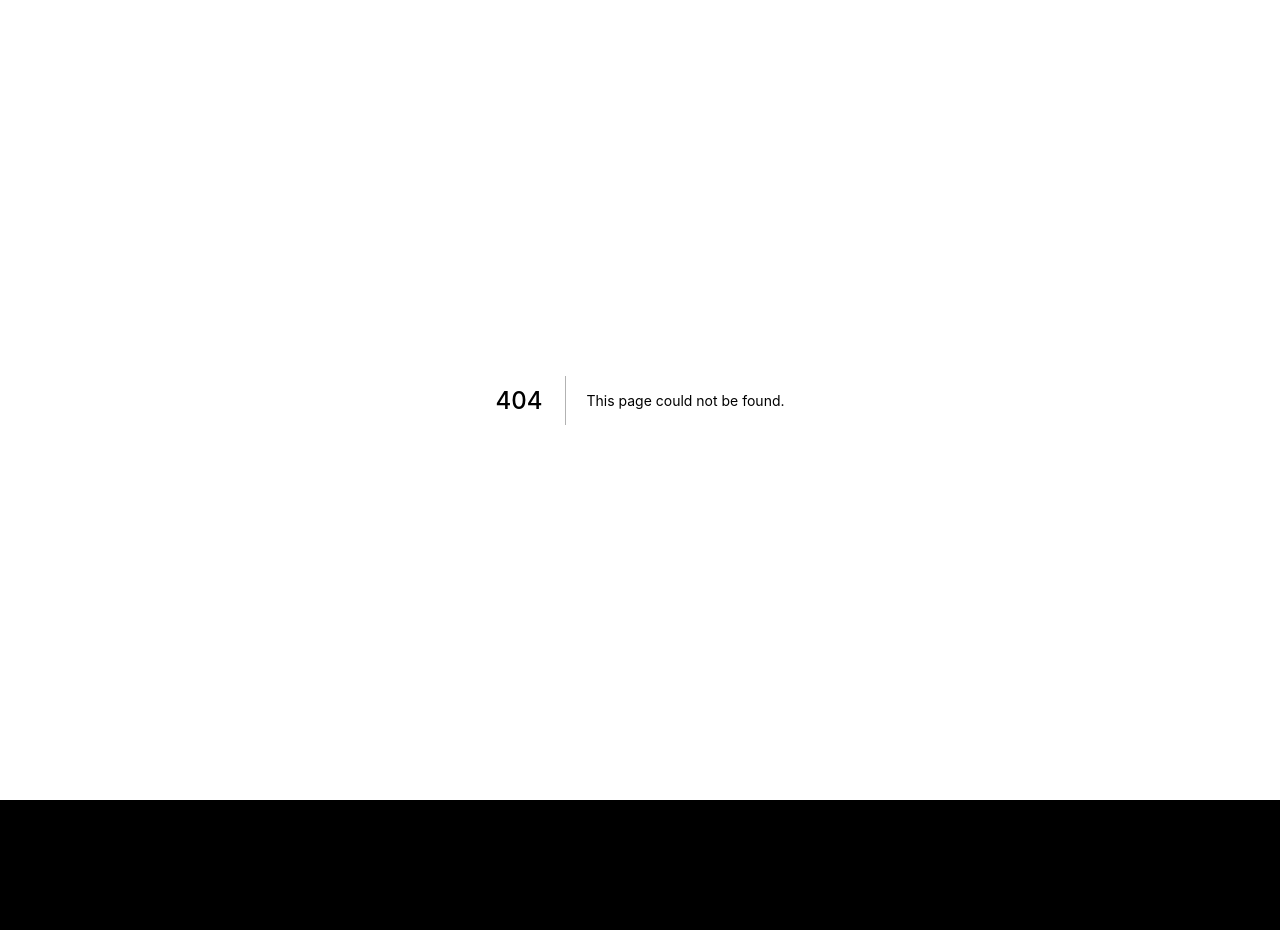
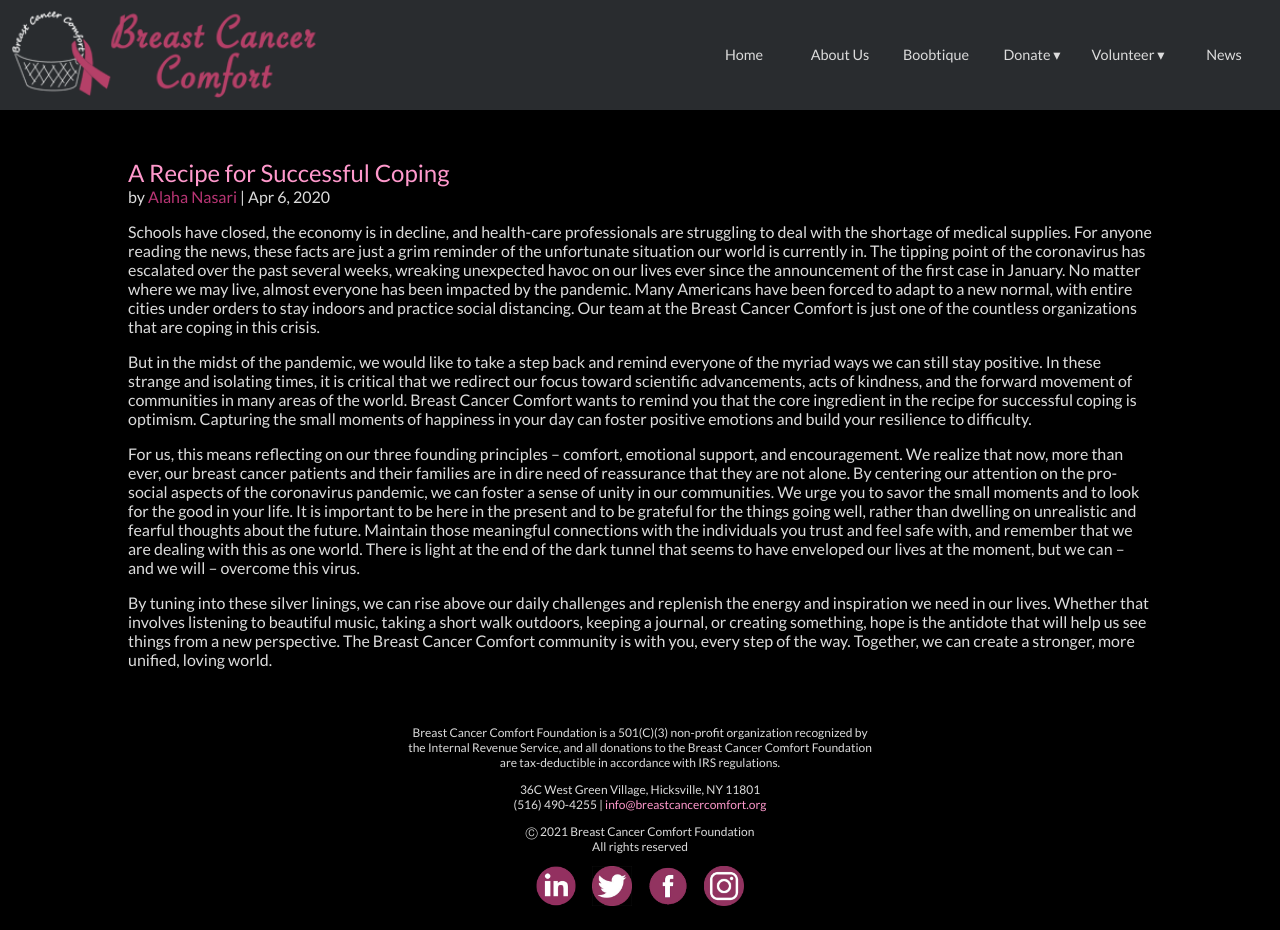
Before and after one commit to vishalicious213/bcc-v2, a Next.js app: page /news/2020-04-06 in a window 1280 px wide. Before the commit this address had no page. Before the commit the page ends 800 px from the top, so only its background shows below. Built offline with nearby package versions, Linux system fonts and the light colour scheme.

Commit message:
News: added news article

```diff
--- a/pages/news.js
+++ b/pages/news.js
@@ -6,7 +6,7 @@ import styles from '../styles/Home.module.css'
 const posts = [
   {id: '006', date: 'Jan 17, 2021', url: '/news/2021-01-17', title: 'How We Started and What We Do', author: 'Alaha Nasari', excerpt: 'Nearly five years ago, Breast Cancer Comfort was founded by survivor Deborah Cavolo. Like many other women, Debi felt there was an absence of community and conversation about breast cancer. Women diagnosed with breast cancer face issues that significantly impact their...'},
   {id: '005', date: 'May 25, 2020', url: '/news/2020-05-25', title: 'The Road to Recovery', author: 'Alaha Nasari', excerpt: 'Ever since the declaration of a national emergency in March, daily life in the United States has been changing rapidly with the spread of the coronavirus. States have mandated strict guidelines including orders to stay home and the cancellation of activities and large...'},
-  {id: '004', date: 'Apr 6, 2020', url: '/news/', title: 'A Recipe for Successful Coping', author: 'Alaha Nasari', excerpt: 'Schools have closed, the economy is in decline, and health-care professionals are struggling to deal with the shortage of medical supplies. For anyone reading the news, these facts are just a grim reminder of the unfortunate situation our world is currently in. The...'},
+  {id: '004', date: 'Apr 6, 2020', url: '/news/2020-04-06', title: 'A Recipe for Successful Coping', author: 'Alaha Nasari', excerpt: 'Schools have closed, the economy is in decline, and health-care professionals are struggling to deal with the shortage of medical supplies. For anyone reading the news, these facts are just a grim reminder of the unfortunate situation our world is currently in. The...'},
   {id: '003', date: 'Dec 31, 2019', url: '/news/', title: "It's Not Too Late To Donate!!!", author: 'Debi Cavolo', excerpt: 'It is never too late to give and now would be a great time! Help us to continue our work with women and men undergoing treatment for breast cancer. With your donation we will provide someone with a “comfort basket, bag or chemo comfort” and can even put...'},
   {id: '002', date: 'Dec 15, 2019', url: '/news/', title: 'What to do when the end of the year is here and you are not ready', author: 'Debi Cavolo', excerpt: '2019 will be leaving us soon and I for one am not ready!! I just got used to the fact that New Years Day was over and I would now have to correct every date by putting a 9 instead of an 8. Valentines day has passed? When exactly was that because I must have blinked. I...'},
   {id: '001', date: 'Oct 24, 2019', url: '/news/', title: 'Hicksville High School senior raises awareness for breast cancer', author: 'Ann M Rose Guarascio', excerpt: 'A big big thank you! With a new school year having officially started in September, Breast Cancer Comfort Foundation is looking forward to the wonderful endeavors that will be taken by students who dedicate their time as volunteers to support our cause. Located in the...'},
--- /dev/null
+++ b/pages/news/2020-04-06.js
@@ -0,0 +1,54 @@
+import Head from 'next/head'
+import Nav from '../../components/nav'
+import Footer from '../../components/footer'
+import styles from '../../styles/Home.module.css'
+
+export default function Post() {
+  return (
+    <div className={styles.container}>
+        <Head>
+            <title>News | Breast Cancer Comfort Foundation</title>
+            <link rel="icon" href="/cropped-BCCF-basket-logo-white-5001-32x32.png" sizes="32x32" />
+            <link rel="icon" href="/cropped-BCCF-basket-logo-white-5001-192x192.png" sizes="192x192" />
+            <link rel="apple-touch-icon-precomposed" href="/cropped-BCCF-basket-logo-white-5001-180x180.png" />
+        </Head>
+
+        <Nav />
+
+        <main className={styles.main}>
+            <div className='post'>
+                <h2 className='no-space-below'>A Recipe for Successful Coping</h2>
+                <p className='no-space-above'>by <span>Alaha Nasari</span> | Apr 6, 2020</p>
+                <p>Schools have closed, the economy is in decline, and health-care professionals are struggling to deal with the shortage of medical supplies. For anyone reading the news, these facts are just a grim reminder of the unfortunate situation our world is currently in. The tipping point of the coronavirus has escalated over the past several weeks, wreaking unexpected havoc on our lives ever since the announcement of the first case in January. No matter where we may live, almost everyone has been impacted by the pandemic. Many Americans have been forced to adapt to a new normal, with entire cities under orders to stay indoors and practice social distancing. Our team at the Breast Cancer Comfort is just one of the countless organizations that are coping in this crisis.</p>
+                <p>But in the midst of the pandemic, we would like to take a step back and remind everyone of the myriad ways we can still stay positive. In these strange and isolating times, it is critical that we redirect our focus toward scientific advancements, acts of kindness, and the forward movement of communities in many areas of the world. Breast Cancer Comfort wants to remind you that the core ingredient in the recipe for successful coping is optimism. Capturing the small moments of happiness in your day can foster positive emotions and build your resilience to difficulty.</p>
+                <p>For us, this means reflecting on our three founding principles – comfort, emotional support, and encouragement. We realize that now, more than ever, our breast cancer patients and their families are in dire need of reassurance that they are not alone. By centering our attention on the pro-social aspects of the coronavirus pandemic, we can foster a sense of unity in our communities. We urge you to savor the small moments and to look for the good in your life. It is important to be here in the present and to be grateful for the things going well, rather than dwelling on unrealistic and fearful thoughts about the future. Maintain those meaningful connections with the individuals you trust and feel safe with, and remember that we are dealing with this as one world. There is light at the end of the dark tunnel that seems to have enveloped our lives at the moment, but we can – and we will – overcome this virus.</p>
+                <p>By tuning into these silver linings, we can rise above our daily challenges and replenish the energy and inspiration we need in our lives. Whether that involves listening to beautiful music, taking a short walk outdoors, keeping a journal, or creating something, hope is the antidote that will help us see things from a new perspective. The Breast Cancer Comfort community is with you, every step of the way. Together, we can create a stronger, more unified, loving world.</p>
+            </div>
+        </main>
+        <Footer />
+
+        <style jsx>
+          {`
+          .post {
+            width: 80%;
+            margin: 3rem auto;
+            color: white;
+          }
+
+          h2 {
+            font-weight: 500;
+            color: #ff99cc;
+          }
+
+          p {
+            color: gainsboro;
+          }
+
+          span {
+            color: #b83574;
+          }
+          `}
+        </style>
+    </div>
+  )
+}
```
